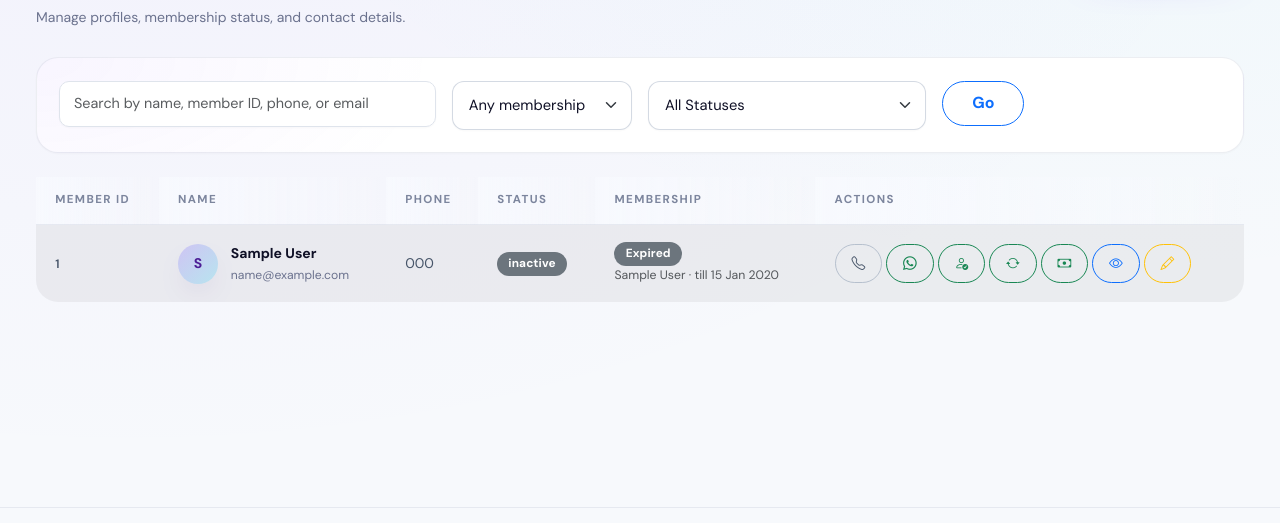
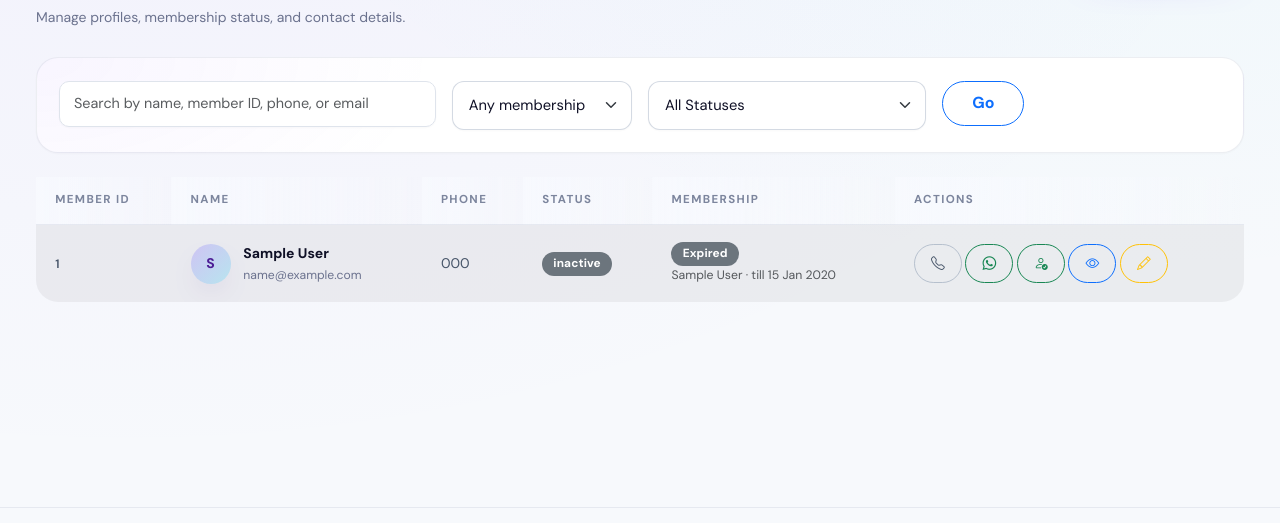
Before and after one commit to satyamsingh-stack/FitKeepV1, a Django app: page /gym/members/ in a window 1280 px wide. Shown: the part 248-771 px from the top of the page. Run offline with Django 4.2, Linux system fonts and the light colour scheme; a user stored in the database is signed in; tables that the repository leaves empty hold one stand-in row (values such as "Sample post"); data that the repository does not hold is empty.

Commit message:
Renew membership and Record payment removed

```diff
--- a/templates/members/list.html
+++ b/templates/members/list.html
@@ -70,8 +70,8 @@
                             <a href="https://wa.me/{{ member.phone }}" target="_blank" rel="noopener noreferrer" class="btn btn-sm btn-outline-success" title="WhatsApp member"><i class="bi bi-whatsapp"></i></a>
                         {% endif %}
                         <form method="post" action="{% url 'member_check_in' member.member_id %}" class="d-inline">{% csrf_token %}<input type="hidden" name="next" value="{{ request.get_full_path }}"><button type="submit" class="btn btn-sm btn-outline-success" title="Mark present today"><i class="bi bi-person-check"></i></button></form>
-                        {% if member.current_sub %}<a href="{% url 'subscription_renew' member.current_sub.id %}" class="btn btn-sm btn-outline-success" title="Renew membership"><i class="bi bi-arrow-repeat"></i></a>{% endif %}
-                        <a href="{% url 'payment_add' %}?member={{ member.member_id }}" class="btn btn-sm btn-outline-success" title="Record payment"><i class="bi bi-cash"></i></a>
+                        <!-- {% if member.current_sub %}<a href="{% url 'subscription_renew' member.current_sub.id %}" class="btn btn-sm btn-outline-success" title="Renew membership"><i class="bi bi-arrow-repeat"></i></a>{% endif %} -->
+                        <!-- <a href="{% url 'payment_add' %}?member={{ member.member_id }}" class="btn btn-sm btn-outline-success" title="Record payment"><i class="bi bi-cash"></i></a> -->
                         <a href="{% url 'member_detail' member.member_id %}" class="btn btn-sm btn-outline-primary" title="View"><i class="bi bi-eye"></i></a>
                         <a href="{% url 'member_edit' member.member_id %}" class="btn btn-sm btn-outline-warning" title="Edit"><i class="bi bi-pencil"></i></a>
                     </td>
```
